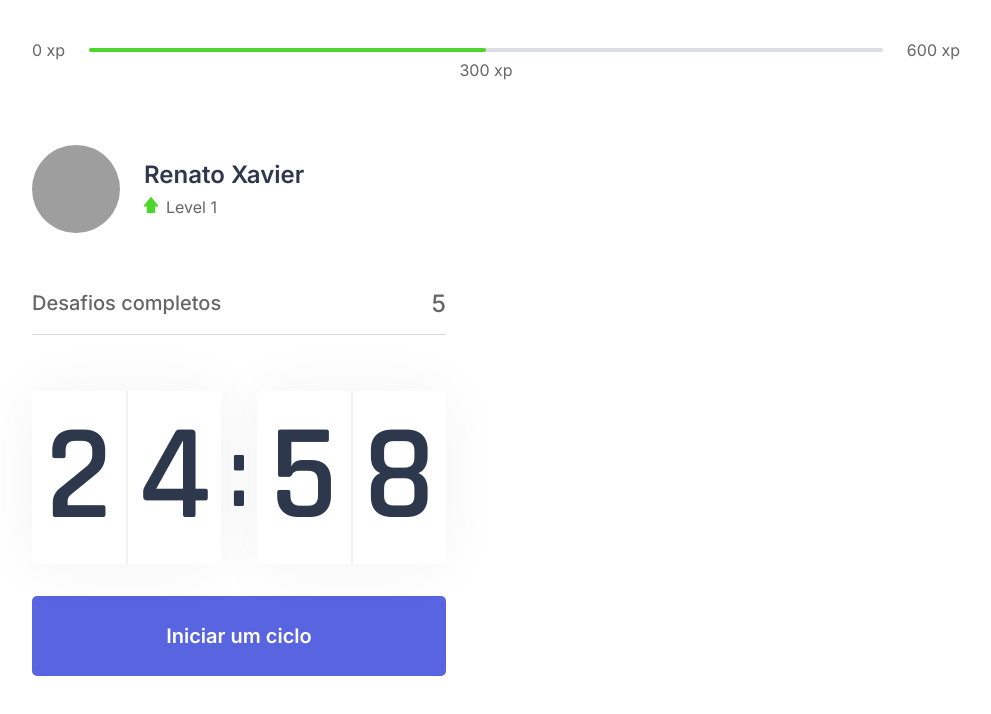
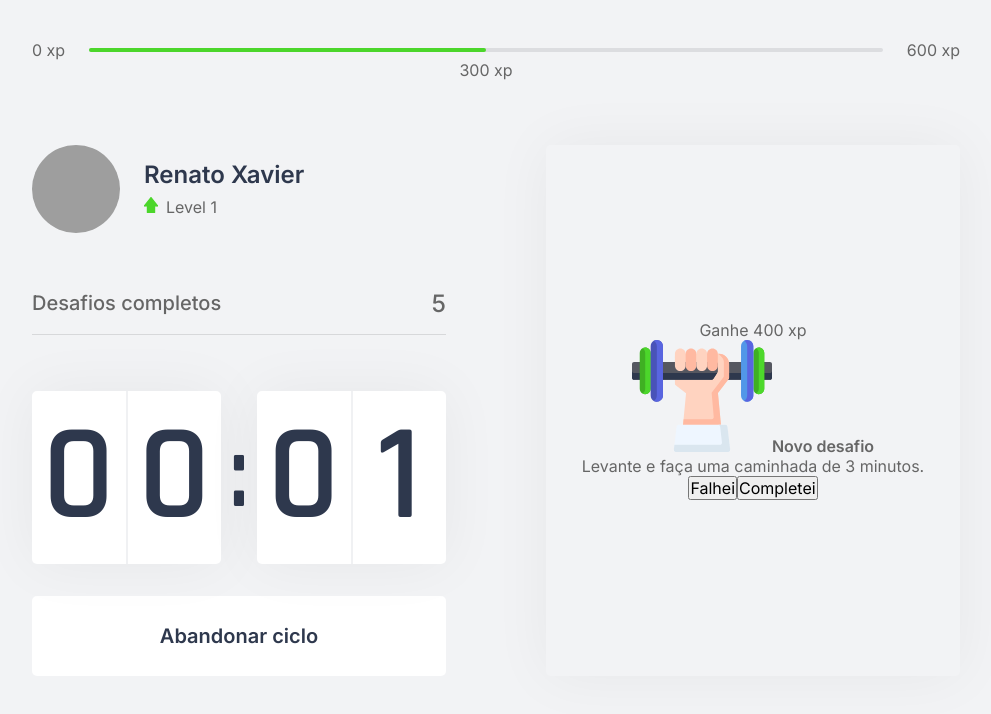
Before and after one commit to rnatu/moveit-next, a Next.js app: page / in a window 1280 px wide. Both pictures are taken after a click on the button "Iniciar um ciclo". Shown: the top 714 px of the page, without its empty margins (144-1135 px from the left). Built offline with nearby package versions, Linux system fonts and the light colour scheme; grey boxes are pictures that could not be loaded.

Commit message:
Finalizado countdown e criado componente challengebox

```diff
--- /dev/null
+++ b/src/components/ChallengeBox.tsx
@@ -0,0 +1,42 @@
+import styles from "../styles/components/ChallengeBox.module.css";
+
+export function ChallengeBox() {
+  const hasActiveChallenge = true;
+  return (
+    <div className={styles.ChallengeBoxContainer}>
+      {hasActiveChallenge ? (
+        <div className={styles.ChallengeActive}>
+            <header>Ganhe 400 xp</header>
+
+            <main>
+                <img src="icons/body.svg"/>
+                <strong>Novo desafio</strong>
+                <p>Levante e faça uma caminhada de 3 minutos.</p>
+            </main>
+
+            <footer>
+                <button type="button"
+                className={styles.challengeFailedButton}
+                >
+                    Falhei
+                </button>
+
+                <button type="button"
+                className={styles.challengeSucceededButton}
+                >
+                    Completei
+                </button>
+            </footer>
+        </div>
+      ) : (
+        <div className={styles.ChallengeNotActive}>
+          <strong>Finalize um ciclo para receber um desafios</strong>
+          <p>
+            <img src="/icons/level-up.svg" alt="Level up" />
+            Avance de level completando desafios.
+          </p>
+        </div>
+      )}
+    </div>
+  );
+}
--- a/src/components/Countdown.tsx
+++ b/src/components/Countdown.tsx
@@ -1,9 +1,12 @@
 import { useState, useEffect } from "react";
 import styles from "../styles/components/Countdown.module.css";
 
+let countdownTimeout: NodeJS.Timeout;
+
 export function Countdown() {
-  const [time, setTime] = useState(25 * 60);
-  const [active, setActive] = useState(false);
+  const [time, setTime] = useState(0.05 * 60);
+  const [isActive, setIsActive] = useState(false);
+  const [hasFinished, setHasFinished] = useState(false);
 
   const minutes = Math.floor(time / 60);
   const seconds = time % 60;
@@ -12,16 +15,25 @@
   const [secondLeft, secondRight] = String(seconds).padStart(2, "0").split("");
 
   function startCountdown() {
-    setActive(true);
+    setIsActive(true);
+  }
+
+  function resetCountdown() {
+    clearTimeout(countdownTimeout);
+    setIsActive(false);
+    setTime(0.05 * 60);
   }
 
   useEffect(() => {
-    if (active && time > 0) {
-      setTimeout(() => {
+    if (isActive && time > 0) {
+      countdownTimeout = setTimeout(() => {
         setTime(time - 1);
       }, 1000);
+    } else if (isActive && time === 0) {
+      setHasFinished(true);
+      setIsActive(false);
     }
-  }, [active, time]);
+  }, [isActive, time]);
 
   return (
     <div>
@@ -37,6 +49,21 @@
         </div>
       </div>
 
+      {hasFinished ? (
+        <button disabled className={styles.countdownButton}>
+          Ciclo encerrado
+        </button>
+      ) : (
+        <>
+          {isActive ? (
+            <button
+              type="button"
+              className={`${styles.countdownButton} ${styles.countdownButtonActive}`}
+              onClick={resetCountdown}
+            >
+              Abandonar ciclo
+            </button>
+          ) : (
             <button
               type="button"
               className={styles.countdownButton}
@@ -44,6 +71,9 @@
             >
               Iniciar um ciclo
             </button>
+          )}
+        </>
+      )}
     </div>
   );
 }
--- a/src/pages/index.tsx
+++ b/src/pages/index.tsx
@@ -1,9 +1,10 @@
+import Head from "next/head";
+
 import { CompletedChallenges } from "../components/CompletedChallenges";
 import { Countdown } from "../components/Countdown";
 import { ExperienceBar } from "../components/ExperienceBar";
 import { Profile } from "../components/Profile";
-
-import Head from "next/head";
+import { ChallengeBox } from "../components/ChallengeBox";
 
 import styles from "../styles/pages/Home.module.css";
 
@@ -22,7 +23,9 @@
           <Countdown />
         </div>
 
-        <div></div>
+        <div>
+          <ChallengeBox />
+        </div>
       </section>
     </div>
   );
--- /dev/null
+++ b/src/styles/components/ChallengeBox.module.css
@@ -0,0 +1,39 @@
+.ChallengeBoxContainer {
+   height: 100%;
+   border-radius: 5px;
+   box-shadow: 0 0 60px rgba(0, 0, 0, 0.05);
+   padding: 1.5rem 2rem;
+
+   display: flex;
+   flex-direction: column;
+   align-items: center;
+   justify-content: center;
+
+   text-align: center;
+
+}
+
+.ChallengeNotActive {
+  display: flex;
+  flex-direction: column;
+  align-items: center;
+}
+
+.ChallengeNotActive strong {
+    font-size: 1.5rem;
+    font-weight: 500;
+    line-height: 1.4;
+}
+
+.ChallengeNotActive p {
+    display: flex;
+    flex-direction: column;
+    align-items: center;
+    line-height: 1.4;
+    max-width: 70%;
+    margin-top: 3rem;
+}
+
+.ChallengeNotActive p img {
+    margin-bottom: 1rem;
+}
--- a/src/styles/components/Countdown.module.css
+++ b/src/styles/components/Countdown.module.css
@@ -60,6 +60,22 @@
     transition: background-color 0.2s;
 }
 
-.countdownButton:hover {
+.countdownButton:not([disabled]):hover {
     background: var(--blue-dark);
 }
+
+.countdownButtonActive {
+    background: var(--white);
+    color: var(--title);
+}
+
+.countdownButtonActive:not([disabled]):hover {
+    background: var(--red);
+    color: var(--white);
+}
+
+.countdownButton[disabled] {
+    background: var(--white);
+    color: var(--text);
+    cursor: not-allowed;
+}
--- a/src/styles/global.css
+++ b/src/styles/global.css
@@ -1,6 +1,6 @@
 :root {
-    --white:#fff;
-    --background: #f2f3f5;
+    --white:#FFFFFF;
+    --background: #F2F3F5;
     --gray-line: #DCDDE0;
     --text: #666666;
     --text-highlight: #B3B9FF;
@@ -30,7 +30,7 @@
 }
 
 body {
-    background: var(--white);
+    background: var(--background);
     color: var(--text);
 }
 
```
Lines whose indentation alone changed are shown as unchanged.
